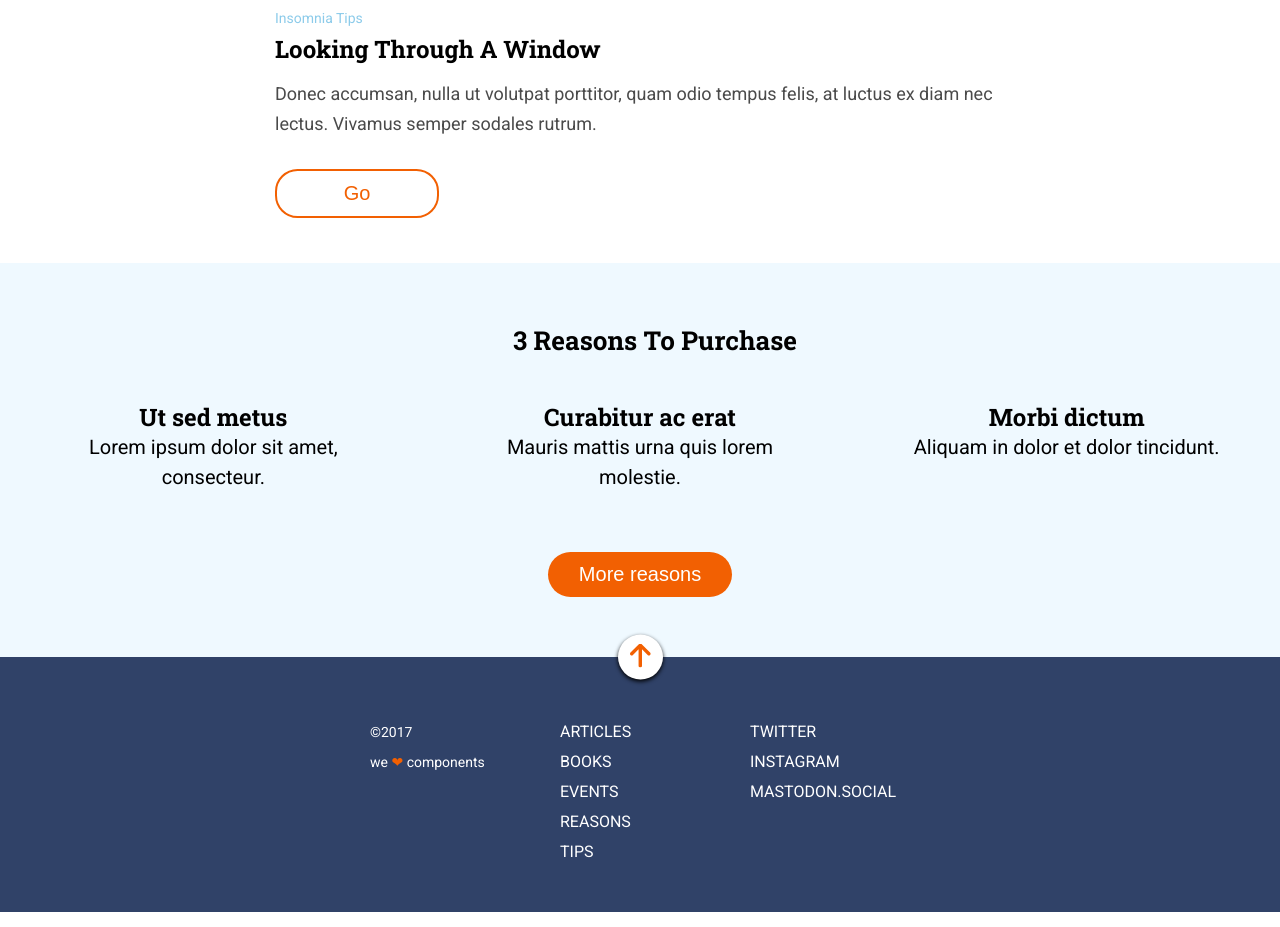
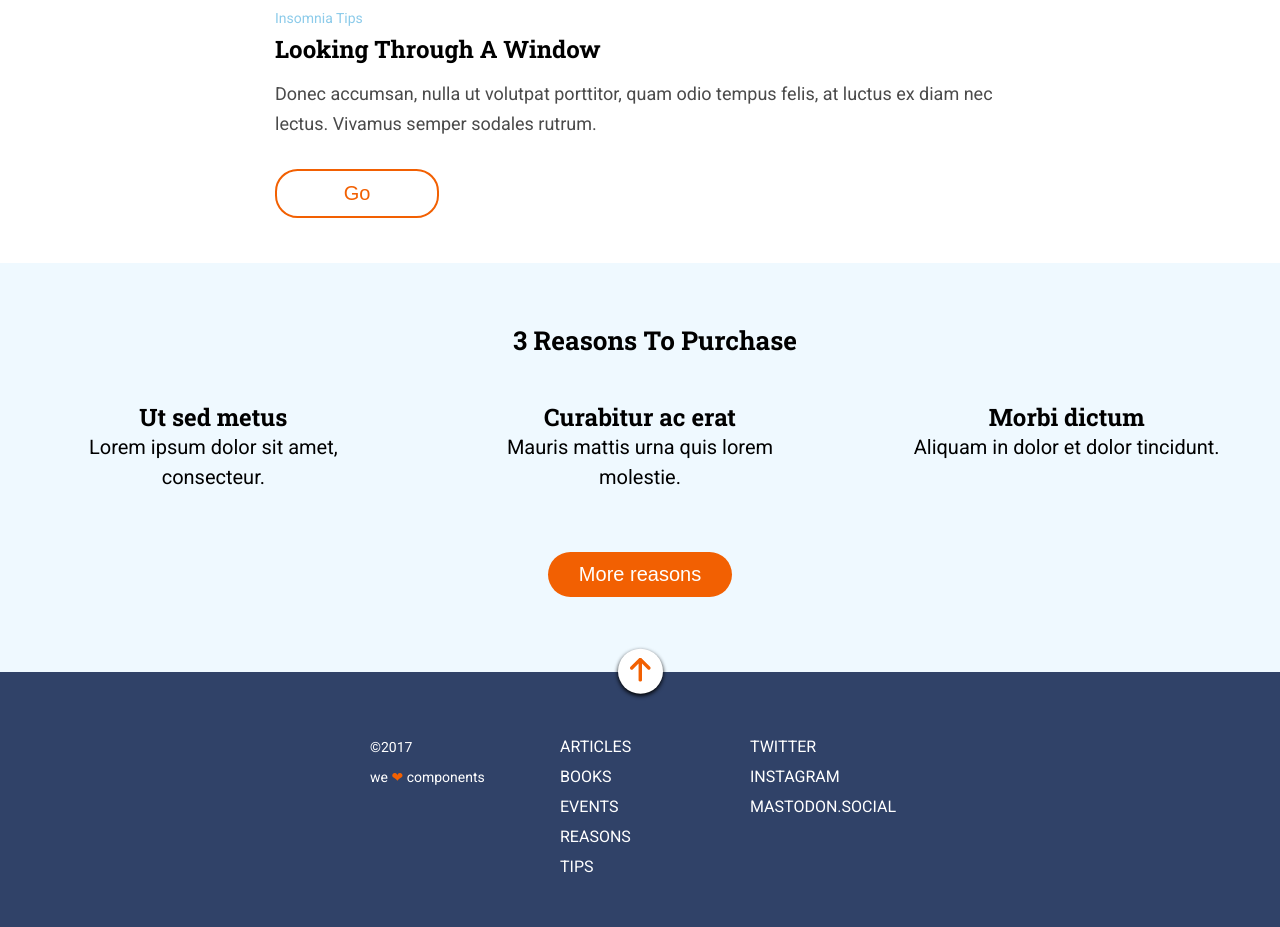
Before and after one commit to patijoe/f-m1-evaluacion-final-patijoe, a website: page docs/index.html in a window 1280 px wide. Shown: the part 795-1722 px from the top of the page. Drawn offline with nearby package versions, Linux system fonts and the light colour scheme.

Commit message:
change arrow section

```diff
--- a/_src/assets/scss/components/_section3.scss
+++ b/_src/assets/scss/components/_section3.scss
@@ -1,6 +1,6 @@
 .section3 {
   background-color: $color-section3;
-  padding: 0 15px;
+  padding: 0 15px 60px;
 }
 
 .title2-section3 {
@@ -101,21 +101,3 @@
   color: $color-azul;
   transition: (color ease 0.6s);
 }
-
-.arrow {
-  width: 45px;
-  height: 45px;
-  background-color: white;
-  border-radius: 50%;
-  margin: 0 auto;
-  transform: translate(0, 50%);
-  display: flex;
-  justify-content: center;
-  align-items: center;
-  box-shadow: 0 2px 4px;
-}
-
-.imagen-row {
-  width: 20.6px;
-  height: 24px;
-}
--- a/_src/assets/scss/layout/_footer.scss
+++ b/_src/assets/scss/layout/_footer.scss
@@ -4,6 +4,7 @@
   flex-direction: column;
   align-items: center;
   padding: 60px 0 45px;
+  position: relative;
 
   @media all and (min-width: 768px) {
     flex-direction: row;
@@ -143,3 +144,27 @@
   font-size: 14px;
   line-height: 30px;
 }
+
+
+.arrow {
+  width: 45px;
+  height: 45px;
+  background-color: white;
+  border-radius: 50%;
+  margin: 0 auto;
+  transform: translate(0, -185%);
+  display: flex;
+  justify-content: center;
+  align-items: center;
+  box-shadow: 0 2px 4px;
+
+  @media all and (min-width:768px) {
+    position: absolute;
+    top: 60px;
+  }
+}
+
+.imagen-row {
+  width: 20.6px;
+  height: 24px;
+}
--- a/docs/index.html
+++ b/docs/index.html
@@ -72,13 +72,18 @@
                 <div class="more"> <a href="" class="more-reasons">More reasons</a>
 
                 </div>
+                <!-- <div class="arrow">
+        <a href="." class="a-arrow">
+            <img src="assets/images/ico-arrow.svg" alt="Arrow" class="imagen-arrow">
+        </a>
+    </div> -->
+            </section>
+            <footer class="footer">
                 <div class="arrow"> <a href="." class="a-arrow">
             <img src="assets/images/ico-arrow.svg" alt="Arrow" class="imagen-arrow">
         </a>
 
                 </div>
-            </section>
-            <footer class="footer">
                 <div class="block info">
                     <ul class="info_list">
                         <li class="info_list-item item1"> <a href="" target="_blank" class="link-item">articles</a>
```
Also changed, not shown: _src/templates/partials/_footer.html (+5 -0 lines), _src/templates/partials/_section3.html (+2 -2 lines), docs/assets/css/main.css.
